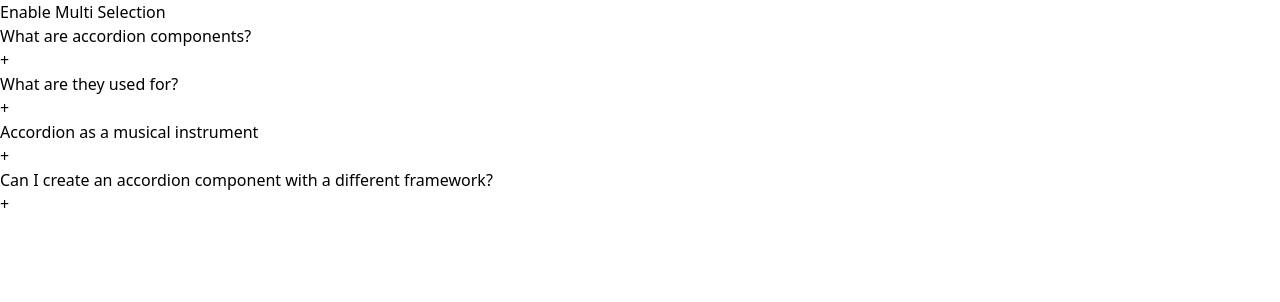
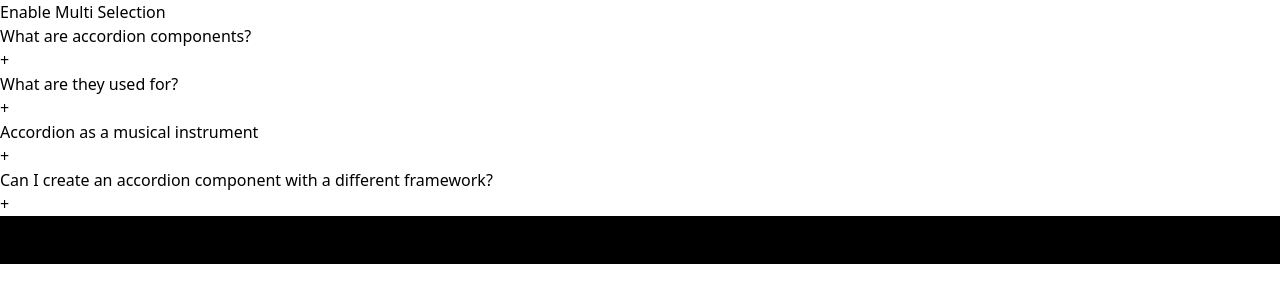
Before and after one commit to sachu0dev/25-react, a React (Vite) app in the folder 25-react-projects/: page / in a window 1280 px wide. Shown: the top 302 px of the page. Built offline with nearby package versions, Linux system fonts and the light colour scheme.

Commit message:
random color genrater

```diff
--- a/25-react-projects/src/App.jsx
+++ b/25-react-projects/src/App.jsx
@@ -1,10 +1,13 @@
-import Accordian from "./components/accordian";
+import Accordian from "./components/accordian/Accordian";
+import RandomColor from "./components/random color/RandomColor";
 
 function App() {
   return (
     <>
       {/* {Accordian component} */}
       <Accordian />
+      {/* Random color componet */}
+      <RandomColor />
     </>
   );
 }
--- a/25-react-projects/src/components/accordian/index.jsx
+++ b/25-react-projects/src/components/accordian/Accordian.jsx
@@ -25,7 +25,7 @@ const Accordian = () => {
   }
 
   return (
-    <div className="wrapper flex flex-col mt-[20vh] items-center h-full">
+    <div className="wrapper flex flex-col pt-[20vh] items-center h-full border-b-4 border-gray-300">
       <button
         onClick={() => setEnableMultiSelection(!enableMultiSelection)}
         className="mb-4 bg-red-500 p-2 rounded-md text-white font-bold"
--- /dev/null
+++ b/25-react-projects/src/components/random color/RandomColor.jsx
@@ -0,0 +1,67 @@
+import { useState } from "react";
+
+const RandomColor = () => {
+  const [typeOfColor, setTypeOfColor] = useState("hex");
+  const [color, setColor] = useState("#000000");
+
+  function randomColorUtily(length) {
+    return Math.floor(Math.random() * length);
+  }
+
+  function handleCreateRandomHexColor() {
+    const hex = [0, 1, 2, 3, 4, 5, 6, 7, 8, 9, "A", "B", "C", "D", "E", "F"];
+
+    let hexColor = "#";
+    for (let i = 0; i < 6; i++) {
+      hexColor += hex[randomColorUtily(hex.length)];
+    }
+    setColor(hexColor);
+  }
+
+  function handleCreateRandomRgbColor() {
+    const r = randomColorUtily(256);
+    const g = randomColorUtily(256);
+    const b = randomColorUtily(256);
+
+    setColor(`rgb(${r},${g},${b})`);
+  }
+
+  return (
+    <div
+      className="h-full  w-full  flex justify-center items-center flex-col"
+      style={{
+        background: color,
+      }}
+    >
+      <h1 className="text-white text-[5rem] mb-10 py-2 px-12 bg-black">
+        Genrated Color : {color}
+      </h1>
+      <div>
+        <button
+          className="text-xl p-4 bg-red-600 m-4 text-white font-bold w-[20vw]"
+          onClick={() => setTypeOfColor("hex")}
+        >
+          Create HEX Color
+        </button>
+        <button
+          className="text-xl p-4 bg-green-600 m-4 text-white font-bold w-[20vw]"
+          onClick={() => setTypeOfColor("rgb")}
+        >
+          Create RGB Color
+        </button>
+        <button
+          className="text-xl p-4 bg-blue-600 m-4 text-white font-bold w-[20vw]"
+          onClick={
+            typeOfColor === "hex"
+              ? handleCreateRandomHexColor
+              : handleCreateRandomRgbColor
+          }
+        >
+          Generate Random Color
+        </button>
+      </div>
+    </div>
+  );
+};
+
+export default RandomColor;
```
